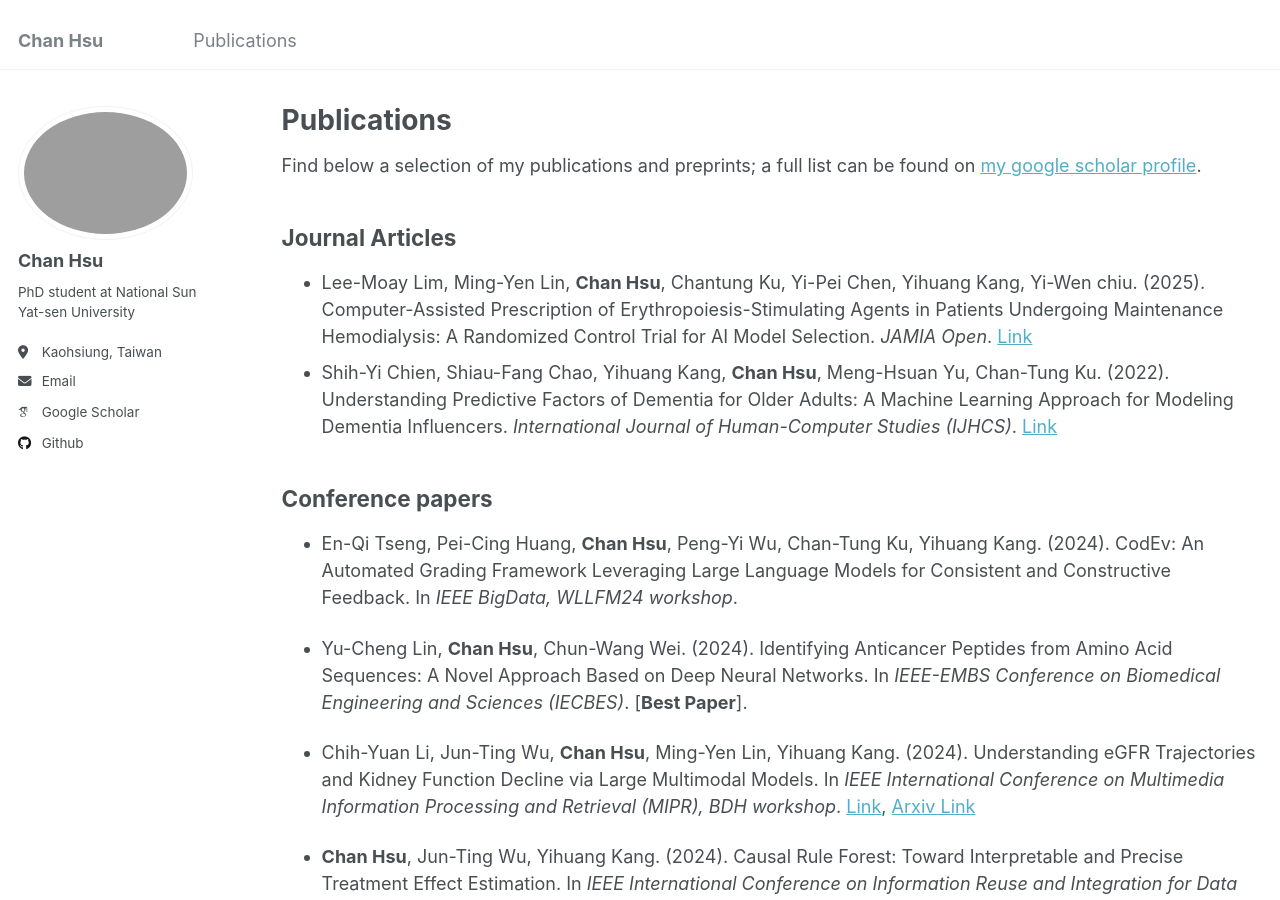
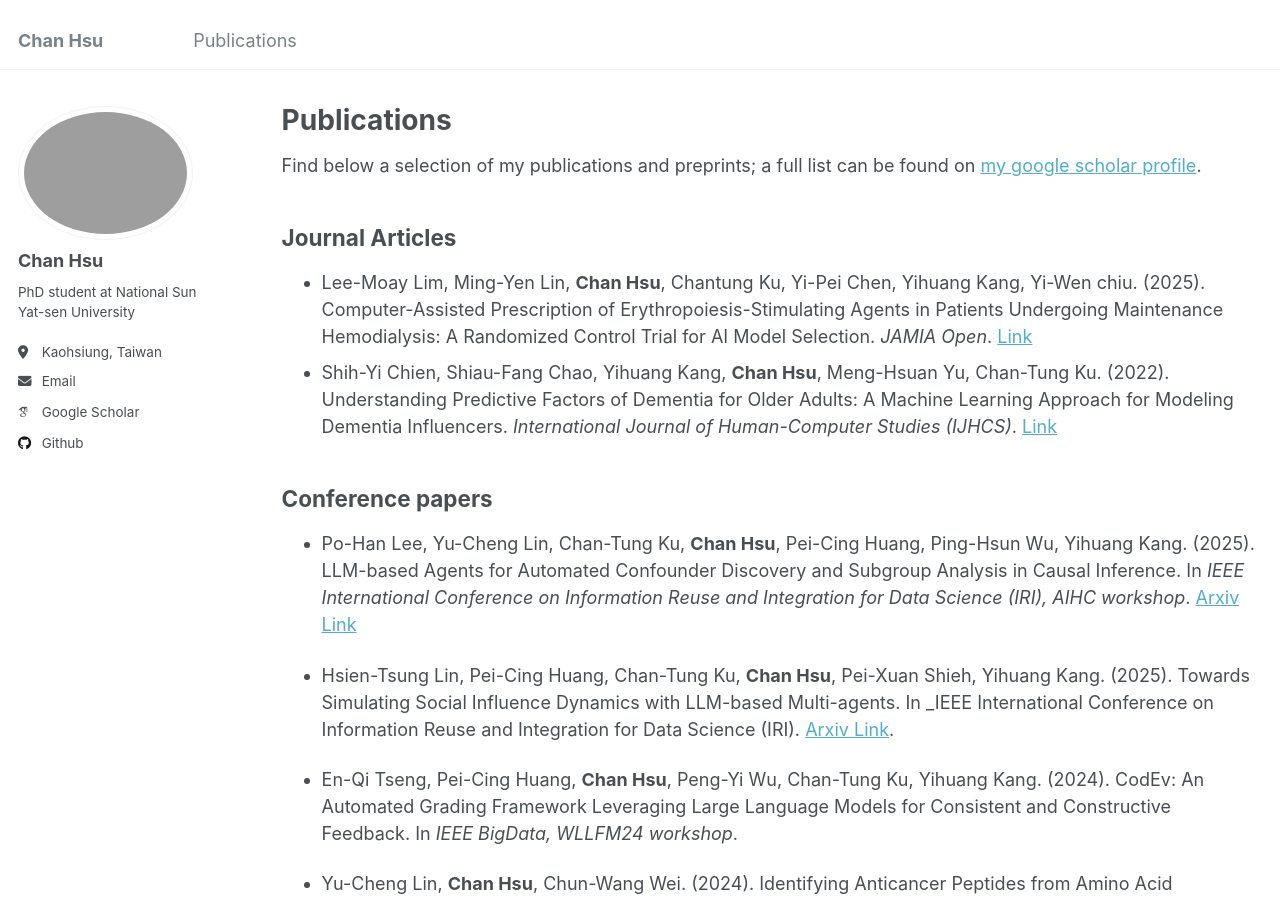
Before and after one commit to chanshsu/chanshsu.github.io, a Jekyll site: the page built from _pages/publications.md, in a window 1280 px wide and 900 px high. Built offline with Jekyll 4.4.1, drawn with Linux system fonts in a browser that asks for light colours; some web fonts are replaced.

Commit message:
Update publications.md

```diff
--- a/_pages/publications.md
+++ b/_pages/publications.md
@@ -12,6 +12,10 @@ Find below a selection of my publications and preprints; a full list can be foun
 - Shih-Yi Chien, Shiau-Fang Chao, Yihuang Kang, **Chan Hsu**, Meng-Hsuan Yu, Chan-Tung Ku. (2022). Understanding Predictive Factors of Dementia for Older Adults: A Machine Learning Approach for Modeling Dementia Influencers. _International Journal of Human-Computer Studies (IJHCS)_. [Link](https://www.sciencedirect.com/science/article/abs/pii/S1071581922000611)
 
 ## Conference papers
+- Po-Han Lee, Yu-Cheng Lin, Chan-Tung Ku, **Chan Hsu**, Pei-Cing Huang, Ping-Hsun Wu, Yihuang Kang. (2025). LLM-based Agents for Automated Confounder Discovery and Subgroup Analysis in Causal Inference. In _IEEE International Conference on Information Reuse and Integration for Data Science (IRI), AIHC workshop_. [Arxiv Link](https://arxiv.org/abs/2508.07221)
+
+- Hsien-Tsung Lin, Pei-Cing Huang, Chan-Tung Ku, **Chan Hsu**, Pei-Xuan Shieh, Yihuang Kang. (2025). Towards Simulating Social Influence Dynamics with LLM-based Multi-agents. In _IEEE International Conference on Information Reuse and Integration for Data Science (IRI). [Arxiv Link](https://arxiv.org/abs/2507.22467).
+
 - En-Qi Tseng, Pei-Cing Huang, **Chan Hsu**, Peng-Yi Wu, Chan-Tung Ku, Yihuang Kang. (2024). CodEv: An Automated Grading Framework Leveraging Large Language Models for Consistent and Constructive Feedback. In _IEEE BigData, WLLFM24 workshop_.
 
 - Yu-Cheng Lin, **Chan Hsu**, Chun-Wang Wei. (2024). Identifying Anticancer Peptides from Amino Acid Sequences: A Novel Approach Based on Deep Neural Networks. In _IEEE-EMBS Conference on Biomedical Engineering and Sciences (IECBES)_. [**Best Paper**].
```
